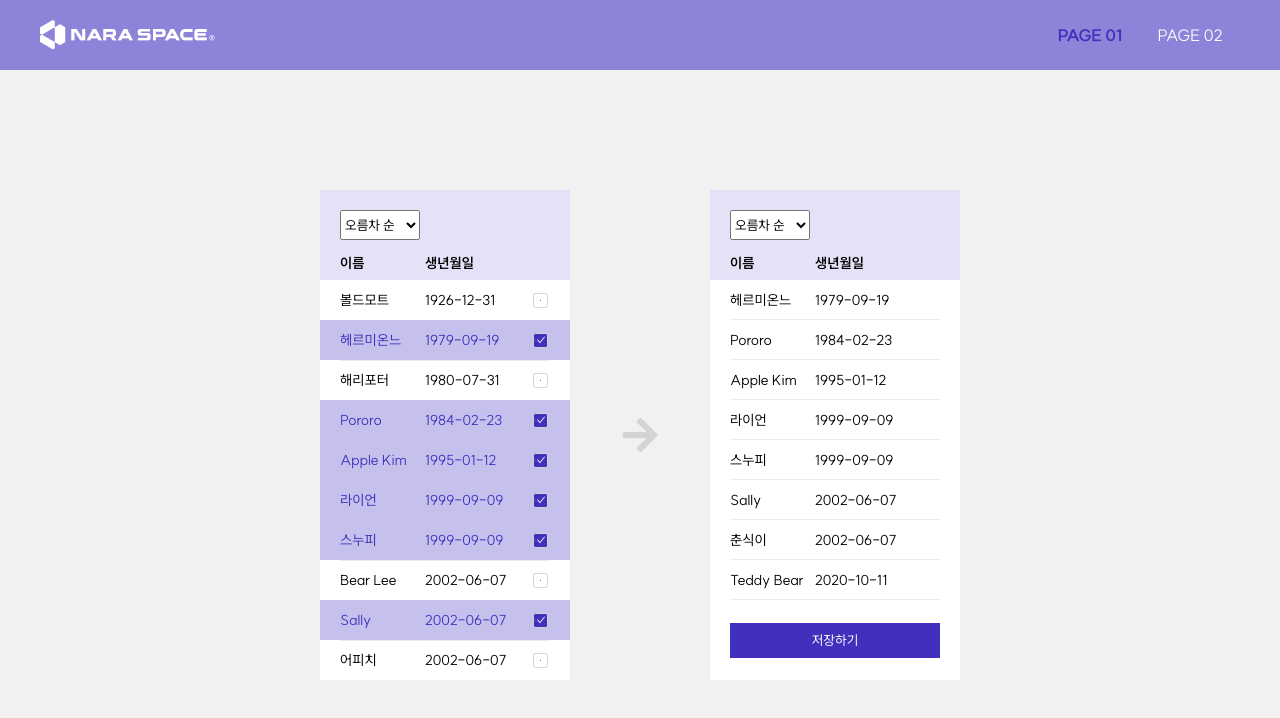
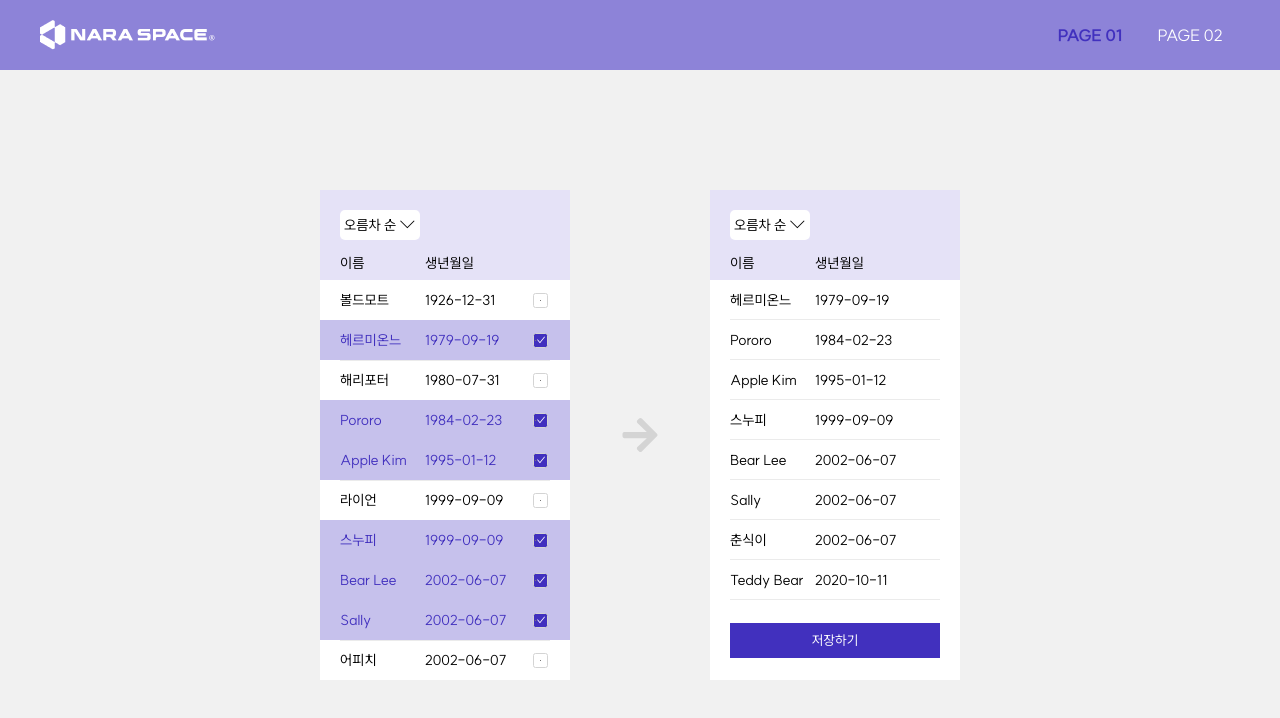
Before and after one commit to rlawlsyoung/naraspace-front, a React (Vite) app: page / in a window 1280 px wide. Shown: the top 718 px of the page. Built offline with nearby package versions, Linux system fonts and the light colour scheme.

Commit message:
[Fix] select 및 option 디자인 커스텀

```diff
--- a/src/components/ContainerHeader.tsx
+++ b/src/components/ContainerHeader.tsx
@@ -1,18 +1,41 @@
-import React from 'react';
+import React, { useState } from 'react';
 import styled from 'styled-components';
 
-import { lightSkyBlue, mobile } from '../styles/theme';
+import { deepBlue, deepGray, lightSkyBlue, middleBlue, mobile } from '../styles/theme';
 
 interface ContainerHeaderType {
   handleChange: () => void;
 }
 
 const ContainerHeader: React.FC<ContainerHeaderType> = ({ handleChange }) => {
+  const [currentValue, setCurrentValue] = useState('오름차 순');
+  const [isShowOptions, setIsShowOptions] = useState(false);
+
+  const handleOnChangeSelectValue = (str: string) => {
+    setCurrentValue(str);
+  };
   return (
     <Container>
-      <SelectBox name="정렬" onChange={handleChange}>
-        <option value="오름차 순">오름차 순</option>
-        <option value="내림차 순">내림차 순</option>
+      <SelectBox onClick={() => setIsShowOptions(!isShowOptions)} show={isShowOptions}>
+        <Label>{currentValue}</Label>
+        <SelectOptions show={isShowOptions}>
+          <Option
+            className="flex-center"
+            onClick={() => handleOnChangeSelectValue('오름차 순')}
+            currentValue={currentValue}
+            value="오름차 순"
+          >
+            오름차 순
+          </Option>
+          <Option
+            className="flex-center"
+            onClick={() => handleOnChangeSelectValue('내림차 순')}
+            currentValue={currentValue}
+            value="내림차 순"
+          >
+            내림차 순
+          </Option>
+        </SelectOptions>
       </SelectBox>
       <Wrapper>
         <Box>이름</Box>
@@ -27,7 +50,6 @@ const Container = styled.div`
   flex-direction: column;
   padding: 10px 20px;
   background-color: ${lightSkyBlue};
-  font-weight: 600;
 
   @media ${mobile} {
     position: relative;
@@ -35,17 +57,68 @@ const Container = styled.div`
   }
 `;
 
-const SelectBox = styled.select`
+const SelectBox = styled.div<{ show: boolean }>`
+  display: flex;
+  align-items: center;
+  position: relative;
   width: 80px;
   height: 30px;
   margin-top: 10px;
-  font-family: 'SUIT-Variable', sans-serif;
+  border-top-left-radius: 5px;
+  border-top-right-radius: 5px;
+  border-bottom-left-radius: ${(props) => (props.show ? 'none' : '5px')};
+  border-bottom-right-radius: ${(props) => (props.show ? 'none' : '5px')};
+  background-color: white;
+  cursor: pointer;
+
+  &::before {
+    content: '⌵';
+    position: absolute;
+    top: 1px;
+    right: 5px;
+    color: black;
+    font-size: 20px;
+  }
 
   @media ${mobile} {
     position: absolute;
     right: 20px;
     bottom: 8px;
     margin: 0;
+  }
+`;
+const Label = styled.label`
+  font-size: 14px;
+  margin-left: 4px;
+  text-align: center;
+`;
+
+const SelectOptions = styled.ul<{ show: boolean }>`
+  position: absolute;
+  list-style: none;
+  top: 30px;
+  left: 0;
+  width: 100%;
+  overflow: hidden;
+  max-height: ${(props) => (props.show ? 'none' : '0')};
+  padding: 0;
+  border-bottom-left-radius: 5px;
+  border-bottom-right-radius: 5px;
+  box-shadow: 0px 3px 4px -2px gray;
+  background-color: white;
+  z-index: 0;
+  cursor: pointer;
+`;
+
+const Option = styled.li<{ currentValue: string; value: string }>`
+  padding: 8px 8px;
+  color: ${(props) => props.currentValue === props.value && deepBlue};
+  background-color: ${(props) => (props.currentValue === props.value ? middleBlue : 'white')};
+
+  &:hover {
+    background-color: ${middleBlue};
+    transition: background-color 0.2s ease-in;
+    color: ${deepBlue};
   }
 `;
 
--- a/src/pages/Main.tsx
+++ b/src/pages/Main.tsx
@@ -263,6 +263,7 @@ const SaveButton = styled.button`
 
 const SaveDialog = styled(Dialog)`
   overflow: hidden;
+  font-family: 'SUIT-Variable', sans-serif;
 `;
 
 export default Main;
--- a/user-data.json
+++ b/user-data.json
@@ -30,7 +30,7 @@
       "date": "2002-06-07",
       "comment": "Cheers!",
       "image": "",
-      "checked": false
+      "checked": true
     },
     {
       "id": 5,
@@ -62,7 +62,7 @@
       "date": "1999-09-09",
       "comment": "오늘 하루는 어땠어?",
       "image": "7.png",
-      "checked": true
+      "checked": false
     },
     {
       "id": 9,
```
